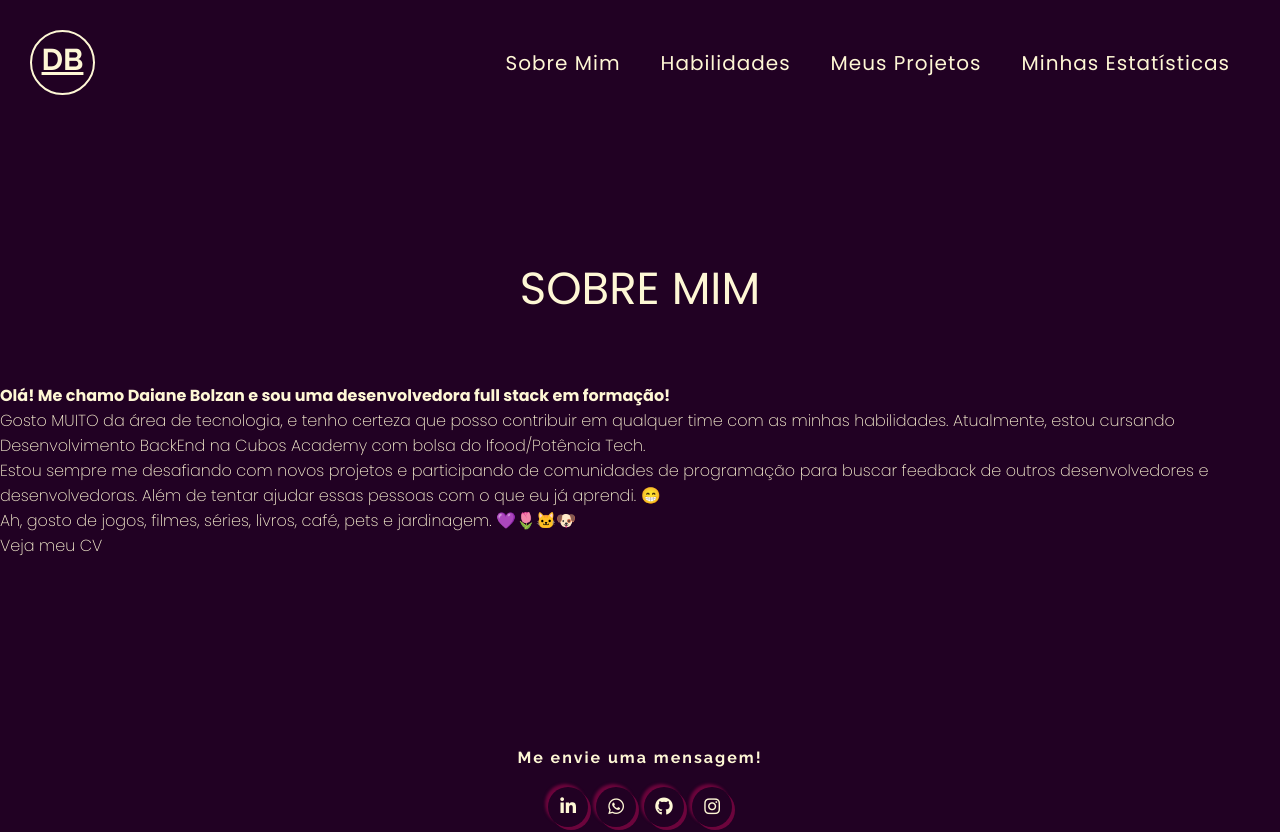
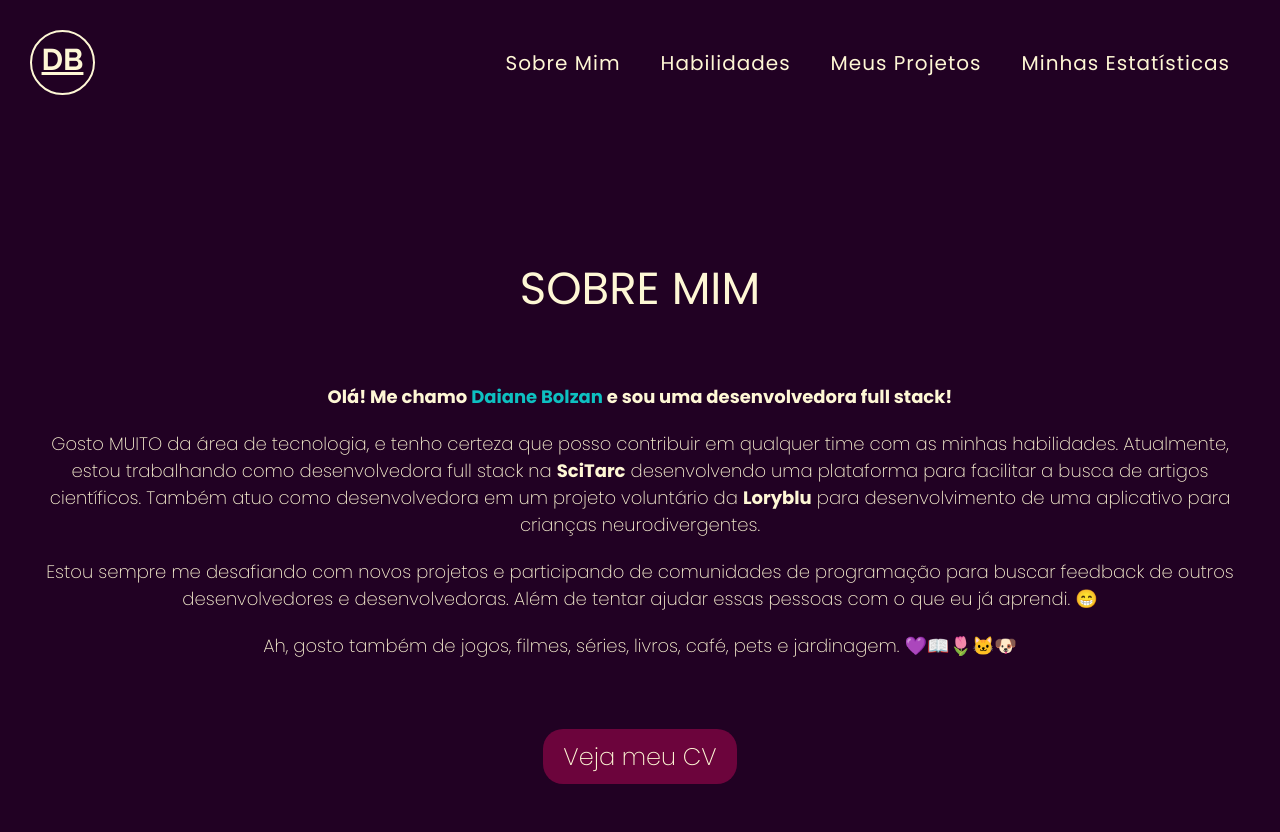
Before and after one commit to Daaaiii/frontend-portfolio, an Angular app: page /about in a window 1280 px wide. Shown: the top 832 px of the page. Built offline with nearby package versions, Linux system fonts and the light colour scheme.

Commit message:
feat: update about with new text

```diff
--- a/src/app/components/about/about.component.css
+++ b/src/app/components/about/about.component.css
@@ -0,0 +1,55 @@
+
+.sobre-mim .informacoes-sobre-mim {
+  display: flex;
+  flex-direction: column;
+  max-width: 100%;
+  height: 100%;
+  padding: 0 25px;
+  align-items: center;
+  text-align: justify;
+}
+.sobre-mim .informacoes-sobre-mim span{
+  color: var(--cor-primaria);
+}
+
+.sobre-mim .informacoes-sobre-mim .botao {
+  margin-top: 50px;
+}
+
+.sobre-mim .informacoes-sobre-mim p {
+  font-size: 1.8rem;
+  font-weight: 300;
+  margin-bottom: 20px;
+}
+p::selection{
+  background-color: var(--cor-fundo);
+}
+
+@media(max-width: 1280px) {
+  .sobre-mim .row{
+      justify-content: center;
+  }
+
+  .sobre-mim .imagem-sobre-mim {
+      max-width: 100%;
+      padding: 0 var(--mobile-padding);
+      margin-bottom: 50px;
+  }
+
+  .sobre-mim .informacoes-sobre-mim {
+      padding: 0 var(--mobile-padding);
+      text-align: center;
+  }
+
+  .sobre-mim .imagem-sobre-mim .inner-shadow {
+      -webkit-box-shadow: none;
+      -moz-box-shadow: none;
+      box-shadow: none;
+  }
+}
+
+@media(max-width:768px){
+  .sobre-mim .informacoes-sobre-mim {
+      max-width: 100%;
+  }
+}
--- a/src/app/components/about/about.component.html
+++ b/src/app/components/about/about.component.html
@@ -6,19 +6,16 @@
       </div>
     </div>
     <div class="row">
-      <div class="imagem-sobre-mim">
-<!--           <div class="img-box inner-shadow">
-           <img src="./src/imagens/foto-perfil.png" alt="foto sobre mim" class="outer-shadow" />
-        </div> -->
-      </div>
+
       <div class="informacoes-sobre-mim">
         <p>
-          <strong>Olá! Me chamo <span>Daiane Bolzan</span> e sou uma desenvolvedora full stack em formação!</strong>
+          <strong>Olá! Me chamo <span>Daiane Bolzan</span> e sou uma desenvolvedora full stack!</strong>
         </p>
         <p>
           Gosto MUITO da área de tecnologia, e tenho certeza que posso contribuir em qualquer time com as minhas
           habilidades.
-          Atualmente, estou cursando Desenvolvimento BackEnd na Cubos Academy com bolsa do Ifood/Potência Tech.
+          Atualmente, estou trabalhando como desenvolvedora full stack na <strong>SciTarc</strong> desenvolvendo uma plataforma para facilitar a busca de artigos científicos.
+          Também atuo como desenvolvedora em um projeto voluntário da <strong>Loryblu</strong> para desenvolvimento de uma aplicativo para crianças neurodivergentes.
         </p>
 
         <p>
@@ -28,10 +25,10 @@
         </p>
 
         <p>
-          Ah, gosto de jogos, filmes, séries, livros, café, pets e jardinagem. 💜🌷🐱🐶
+          Ah, gosto também de jogos, filmes, séries, livros, café, pets e jardinagem. 💜📖🌷🐱🐶
         </p>
 
-        <div class="botoes">
+        <div class="botao">
           <a target="_blank" href="https://docs.google.com/document/d/1yryStiSJBdiHk7cf6JmO09iKuaLnm2a5vtgwcvkdVog/edit?usp=sharing">Veja meu CV</a>
         </div>
       </div>
```
